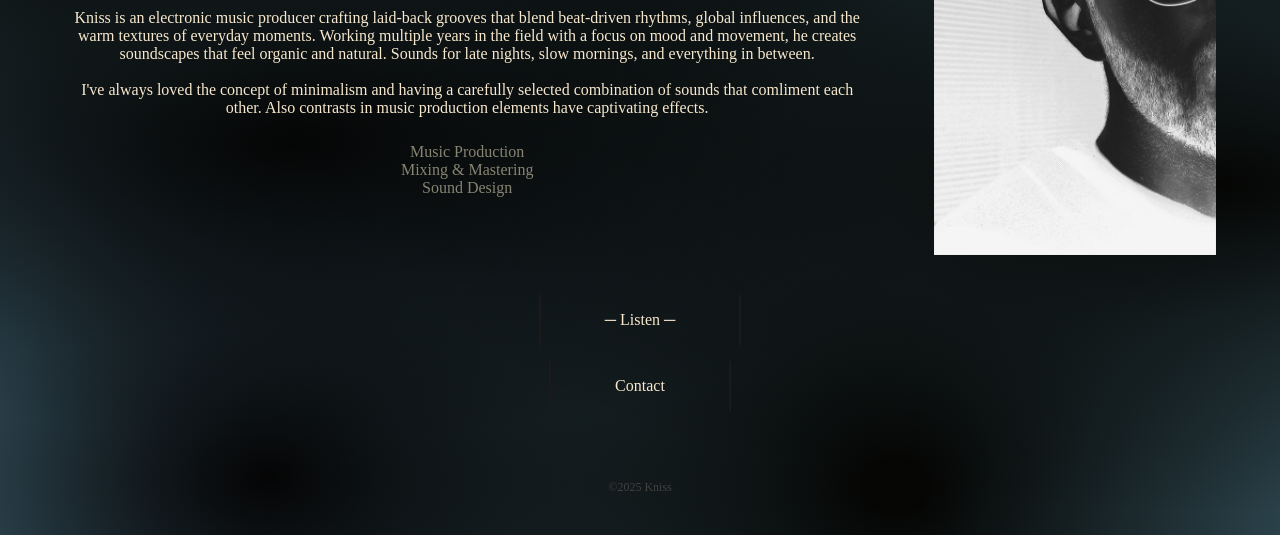
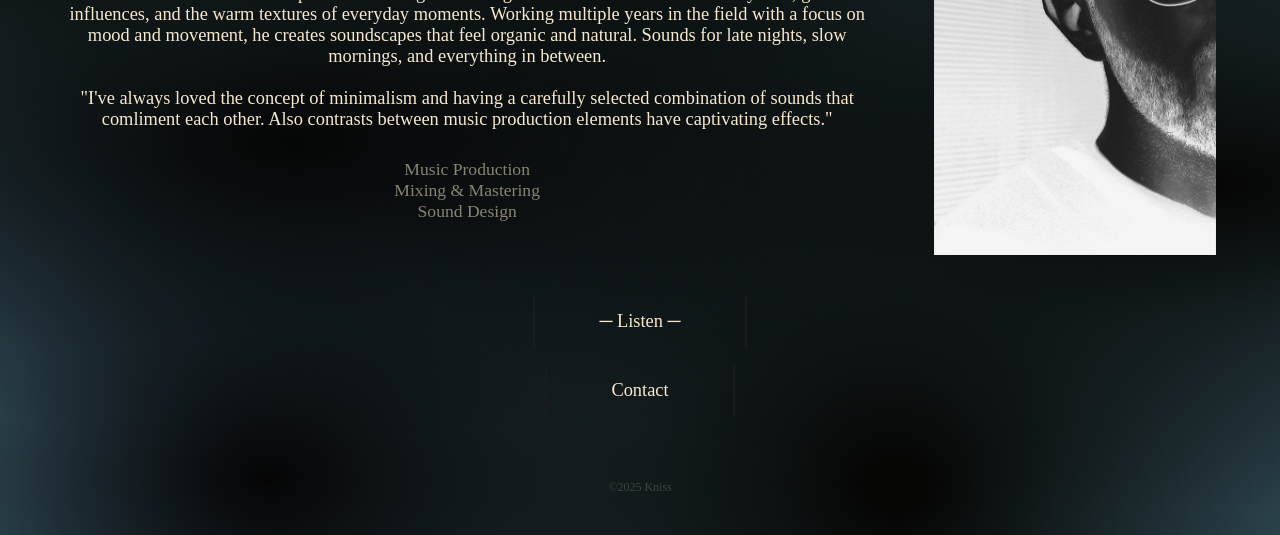
Before and after one commit to olikoo/olikoo.github.io, a plain HTML site: page main.html in a window 1280 px wide. Shown: the part 281-816 px from the top of the page. Drawn offline with Linux system fonts and the light colour scheme.

Commit message:
Add files via upload

```diff
--- a/main.html
+++ b/main.html
@@ -16,7 +16,7 @@
                 <main>
                     <p>Kniss is an electronic music producer crafting laid-back grooves that blend beat-driven rhythms, global influences, and the warm textures of everyday moments. Working multiple years in the field with a focus on mood and movement, he creates soundscapes that feel organic and natural. Sounds for late nights, slow mornings, and everything in between.</p>
                     <br>
-                    <p>I've always loved the concept of minimalism and having a carefully selected combination of sounds that comliment each other. Also contrasts in music production elements have captivating effects.</p>
+                    <p>"I've always loved the concept of minimalism and having a carefully selected combination of sounds that comliment each other. Also contrasts between music production elements have captivating effects."</p>
                 </main>
                 <div class="bio-list" role="complementary">
                     <ul>
--- a/styles.css
+++ b/styles.css
@@ -109,7 +109,7 @@
 }
 
 .main-p{
-    font-size: 2vmin;
+    font-size: 2.3vmin;
     width: 50%;
     max-width: 1000px;
 }
@@ -123,7 +123,7 @@
     display: inline;
     align-items: start;
     list-style-type: none;
-    font-size: 2vmin;
+    font-size: 2.2vmin;
 }
 
 .pages{
@@ -134,7 +134,7 @@
     height: 2vh;
     justify-content:space-around;
     align-items:center;
-    font-size: 2vmin;
+    font-size: 2.3vmin;
     column-gap: 1vw;
     row-gap: 2vmin;
     flex-wrap: nowrap;
```
